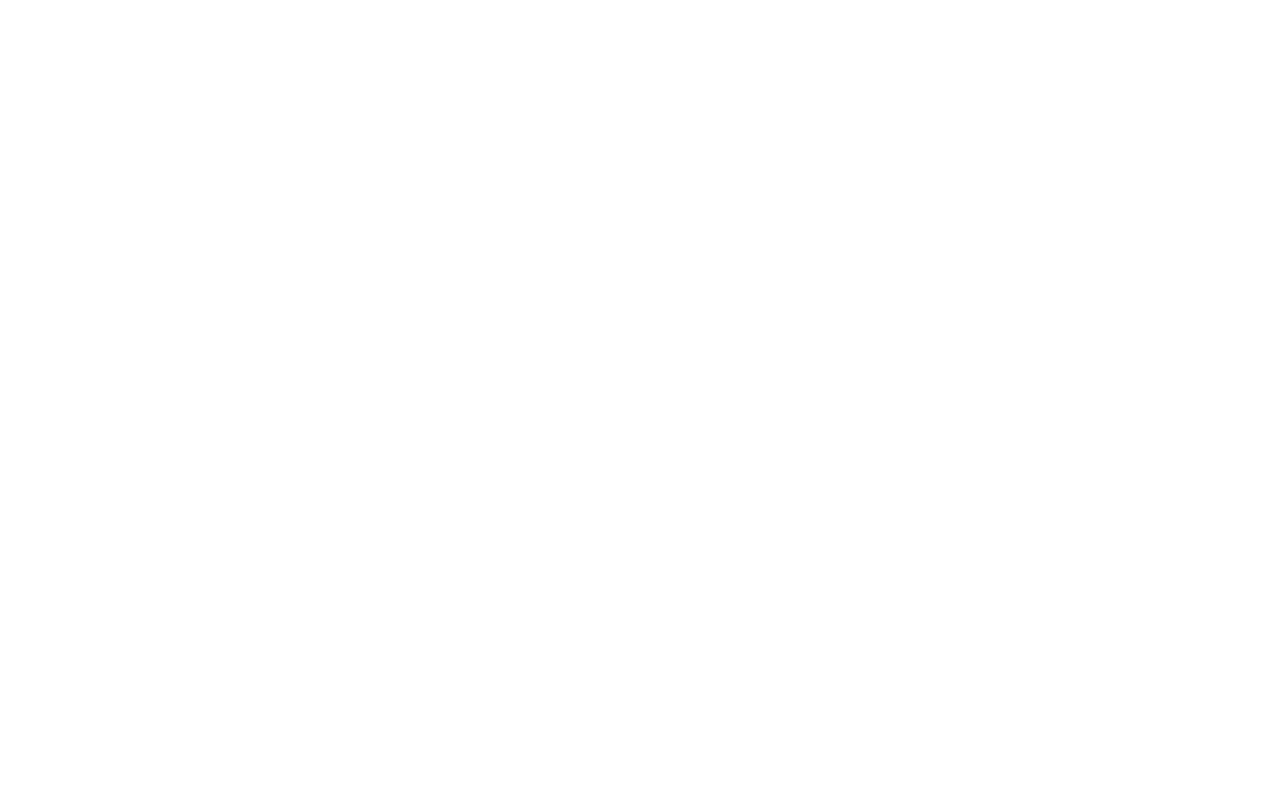
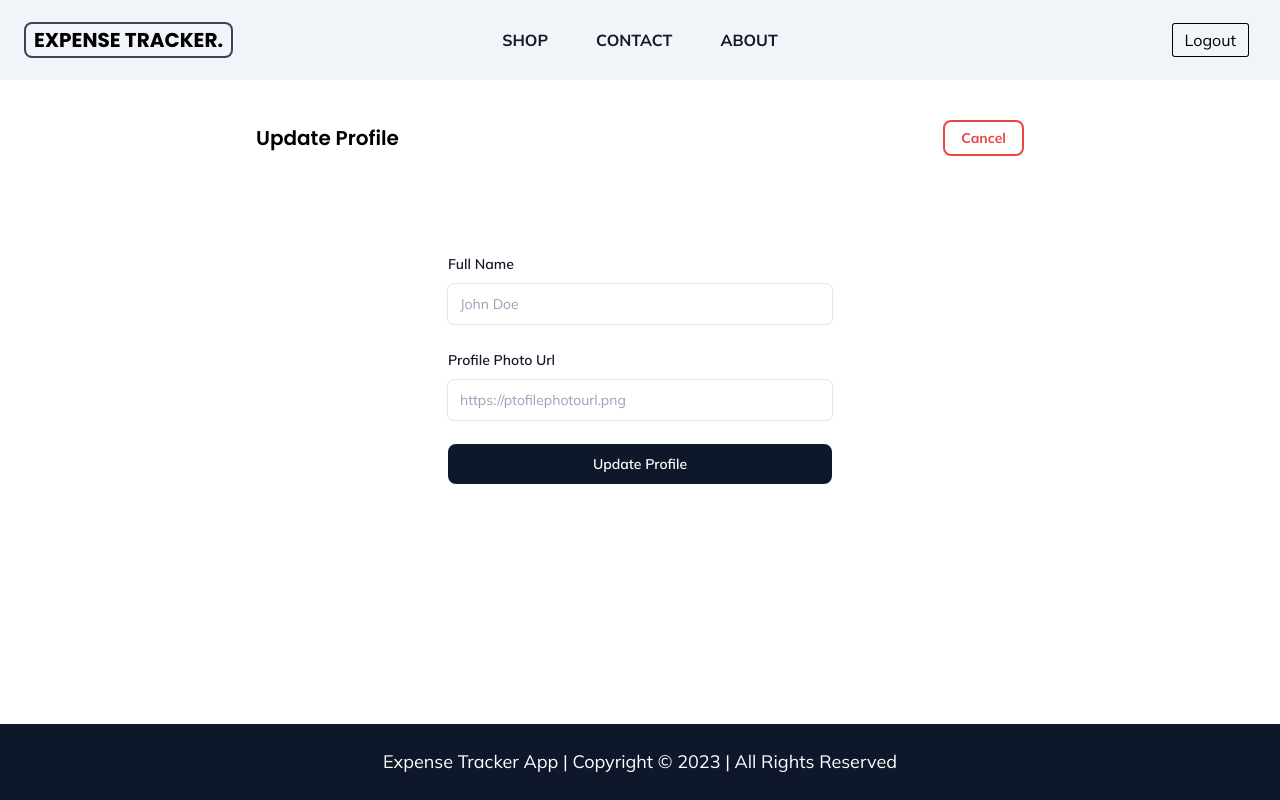
Before and after one commit to shubhamv387/ReactExpenseFullStackApp, a React (Vite) app: page /profile/update in a window 1280 px wide. Before the commit this address had no page. Built offline with nearby package versions, Linux system fonts and the light colour scheme; sample sign-in values are in the browser's storage.

Commit message:
added profile update page

```diff
--- a/package.json
+++ b/package.json
@@ -12,6 +12,7 @@
   "dependencies": {
     "@headlessui/react": "^1.7.17",
     "@heroicons/react": "^2.0.18",
+    "axios": "^1.6.2",
     "dotenv": "^16.3.1",
     "headlessui": "^0.0.0",
     "react": "^18.2.0",
--- a/src/App.jsx
+++ b/src/App.jsx
@@ -1,5 +1,5 @@
 import './App.css';
-import { Routes, Route } from 'react-router-dom';
+import { Routes, Route, Navigate } from 'react-router-dom';
 import RootLayout from './components/RootLayout';
 import Home from './pages/Home';
 import Login from './pages/Login';
@@ -7,17 +7,53 @@ import Register from './pages/Register';
 import Shop from './pages/Shop';
 import About from './pages/About';
 import Contact from './pages/Contact';
+import { useContext } from 'react';
+import AuthContext from './store/auth-context';
+import UpdateProfile from './pages/profile/UpdateProfile';
+import Profile from './pages/profile/Profile';
+import NotFound from './pages/NotFound';
 
 function App() {
+  const authCtx = useContext(AuthContext);
+
+  const ProtectedRoute = ({ element }) => {
+    if (authCtx.isLoggedIn) {
+      return element;
+    } else {
+      Navigate({ to: '/login' });
+      return null;
+    }
+  };
+
+  const LoggedInRoute = ({ element }) => {
+    if (!authCtx.isLoggedIn) {
+      return element;
+    } else {
+      Navigate({ to: '/' });
+      return null;
+    }
+  };
+
   return (
     <Routes>
       <Route path='/' element={<RootLayout />}>
         <Route index element={<Home />} />
-        <Route path='/login' element={<Login />} />
-        <Route path='/register' element={<Register />} />
+        <Route path='/login' element={<LoggedInRoute element={<Login />} />} />
+        <Route
+          path='/register'
+          element={<LoggedInRoute element={<Register />} />}
+        />
         <Route path='/shop' element={<Shop />} />
         <Route path='/about' element={<About />} />
         <Route path='/contact' element={<Contact />} />
+        <Route path='/profile'>
+          <Route index element={<ProtectedRoute element={<Profile />} />} />
+          <Route
+            path='update'
+            element={<ProtectedRoute element={<UpdateProfile />} />}
+          />
+        </Route>
+        <Route path='*' element={<NotFound />} />
       </Route>
     </Routes>
   );
--- a/src/components/Header.jsx
+++ b/src/components/Header.jsx
@@ -2,7 +2,7 @@ import NavBar from './NavBar';
 
 const Header = () => {
   return (
-    <header className='wrapper bg-slate-100'>
+    <header className='wrapper bg-slate-100 h-[80px]'>
       <NavBar />
     </header>
   );
--- a/src/components/NavBar.jsx
+++ b/src/components/NavBar.jsx
@@ -1,11 +1,26 @@
-import { useState } from 'react';
+import { useContext, useState } from 'react';
 import { Dialog } from '@headlessui/react';
 import { Bars3Icon, XMarkIcon } from '@heroicons/react/24/outline';
 import { navigation } from '../constents/index';
-import { Link, NavLink } from 'react-router-dom';
+import { Link, NavLink, useLocation, useNavigate } from 'react-router-dom';
+import AuthContext from '../store/auth-context';
 
 const NavBar = () => {
   const [mobileMenuOpen, setMobileMenuOpen] = useState(false);
+
+  const navigate = useNavigate();
+
+  const { pathname } = useLocation();
+
+  const isProfileUpdatePage = pathname === '/profile/update';
+
+  const authCtx = useContext(AuthContext);
+
+  const logoutHandler = () => {
+    authCtx.logout();
+    navigate('/login');
+  };
+
   return (
     <div className='container inset-x-0 top-0 z-50'>
       <nav
@@ -47,12 +62,40 @@ const NavBar = () => {
         </div>
 
         <div className='hidden lg:flex lg:flex-1 lg:justify-end'>
+          {!authCtx.isLoggedIn ? (
             <NavLink
               to='/login'
               className='text-sm font-semibold leading-6 text-gray-900'
             >
               Log in <span aria-hidden='true'>&rarr;</span>
             </NavLink>
+          ) : !authCtx.isProfileCompleted ? (
+            <div className='px-4 py-1 rounded-xl italic bg-[#E8DBDB] w-fit'>
+              {isProfileUpdatePage ? (
+                <p className='mb-0 inline me-1'>
+                  Your Profile is{' '}
+                  <span className='inline-block font-bold'>64%</span> complete.
+                  A complete profile has <br /> higher chance of landing a job.
+                </p>
+              ) : (
+                <p className='mb-0 inline me-1'>Your Profile is Incomplete</p>
+              )}
+              <Link
+                to={'/profile/update'}
+                className='text-blue-600 font-bold transition-all'
+              >
+                Complete now
+              </Link>
+            </div>
+          ) : (
+            <button
+              className='ring-1 ring-black hover:ring-red-500 hover:bg-red-500 hover:text-white transition-all px-3 py-1 rounded-sm'
+              type='button'
+              onClick={logoutHandler}
+            >
+              Logout
+            </button>
+          )}
         </div>
       </nav>
 
@@ -101,6 +144,7 @@ const NavBar = () => {
                 ))}
               </div>
               <div className='py-6'>
+                {!authCtx.isLoggedIn ? (
                   <NavLink
                     to='/login'
                     onClick={() => setMobileMenuOpen(false)}
@@ -108,6 +152,9 @@ const NavBar = () => {
                   >
                     Log in <span aria-hidden='true'>&rarr;</span>
                   </NavLink>
+                ) : (
+                  <button type='button'>Logout</button>
+                )}
               </div>
             </div>
           </div>
--- a/src/pages/Home.jsx
+++ b/src/pages/Home.jsx
@@ -1,6 +1,6 @@
 const Home = () => {
   return (
-    <div className='py-20'>
+    <div className='py-20 flex flex-col items-center gap-10'>
       <h1 className='text-3xl font-bold'>Welcome to expense tracker app!!!</h1>
     </div>
   );
--- a/src/pages/Login.jsx
+++ b/src/pages/Login.jsx
@@ -25,13 +25,6 @@ const Auth = () => {
     }
     if (enteredPassword.length < 6)
       return alert('password must be of 6 characters!');
-
-    const formData = {
-      email: enteredEmail,
-      password: enteredPassword,
-    };
-
-    console.log(formData);
 
     setIsLoading(true);
 
@@ -63,6 +56,10 @@ const Auth = () => {
       }
 
       authCtx.login(data.idToken);
+
+      if (data.displayName.length > 0) authCtx.setIsProfileCompleted(true);
+      else authCtx.setIsProfileCompleted(false);
+
       navigate('/');
 
       emailInputRef.current.value = '';
--- /dev/null
+++ b/src/pages/NotFound.jsx
@@ -0,0 +1,5 @@
+const NotFound = () => {
+  return <h1 className='text-3xl font-semibold mt-5'>Page Not Found</h1>;
+};
+
+export default NotFound;
--- a/src/pages/Register.jsx
+++ b/src/pages/Register.jsx
@@ -77,6 +77,7 @@ const Auth = () => {
       }
 
       authCtx.login(data.idToken);
+      authCtx.setIsProfileCompleted(false);
 
       navigate('/');
 
--- /dev/null
+++ b/src/pages/profile/Profile.jsx
@@ -0,0 +1,5 @@
+const Profile = () => {
+  return <div>Profile</div>;
+};
+
+export default Profile;
--- /dev/null
+++ b/src/pages/profile/UpdateProfile.jsx
@@ -0,0 +1,101 @@
+import { useNavigate } from 'react-router-dom';
+import Input from '../../components/UI/Input';
+import { useContext, useRef } from 'react';
+import AuthContext from '../../store/auth-context';
+import axios from 'axios';
+
+const UpdateProfile = () => {
+  const authCtx = useContext(AuthContext);
+  const navigate = useNavigate();
+
+  const fullNameInputRef = useRef();
+  const profileImgUrlInputRef = useRef();
+
+  const submitFormHandler = async (e) => {
+    e.preventDefault();
+
+    const enteredFullName = fullNameInputRef.current.value.trim();
+    const enteredProfileImgUrl = profileImgUrlInputRef.current.value.trim();
+
+    if (enteredFullName.length < 1 || enteredProfileImgUrl < 1)
+      return alert('All fields are required!');
+
+    // const imgExtension = new Set(['png', 'jpg', 'jpeg', 'webp']);
+    // const photoUrlExtension = enteredProfileImgUrl.split('.');
+
+    // if (imgExtension.has(photoUrlExtension[photoUrlExtension.length - 1])) {
+    //   console.log(enteredProfileImgUrl);
+    // } else return alert('file format does not supports!');
+
+    const formData = {
+      idToken: authCtx.token,
+      displayName: enteredFullName,
+      photoUrl: enteredProfileImgUrl,
+      returnSecureToken: true,
+    };
+
+    try {
+      const { data } = await axios.post(
+        `https://identitytoolkit.googleapis.com/v1/accounts:update?key=${
+          import.meta.env.VITE_FIREBASE_API_KEY
+        }`,
+        formData
+      );
+
+      console.log(data);
+      alert('Profile updated!');
+      authCtx.setIsProfileCompleted(true);
+
+      fullNameInputRef.current.value = '';
+      profileImgUrlInputRef.current.value = '';
+    } catch (error) {
+      const errMsg = error.response.data.error.message || error.message;
+      alert(errMsg);
+      console.log(error);
+    }
+  };
+
+  return (
+    <div className='flex flex-col h-full gap-4 items-center justify-between container px-6 m-10'>
+      <div className='flex justify-between items-center w-full max-w-3xl'>
+        <h1 className='text-xl font-semibold inline-block'>Update Profile</h1>
+        <button
+          onClick={() => navigate(-1)}
+          className='inline-flex justify-center rounded-lg text-sm font-bold py-1.5 px-4 border-2 text-red-500 border-red-500 hover:border-red-700 hover:bg-red-700 hover:text-white w-fit'
+        >
+          <span>Cancel</span>
+        </button>
+      </div>
+      <form onSubmit={submitFormHandler} className='w-full max-w-sm mt-20'>
+        <Input
+          label={'Full Name'}
+          input={{
+            type: 'text',
+            name: 'fullName',
+            ref: fullNameInputRef,
+            id: 'fullName',
+            placeholder: 'John Doe',
+          }}
+        />
+        <Input
+          label={'Profile Photo Url'}
+          input={{
+            type: 'text',
+            name: 'profileImgUrl',
+            ref: profileImgUrlInputRef,
+            id: 'profileImgUrl',
+            placeholder: 'https://ptofilephotourl.png',
+          }}
+        />
+        <button
+          type='submit'
+          className='inline-flex justify-center rounded-lg text-sm font-semibold py-2.5 px-4 bg-slate-900 text-white hover:bg-slate-700 w-full'
+        >
+          <span>Update Profile</span>
+        </button>
+      </form>
+    </div>
+  );
+};
+
+export default UpdateProfile;
--- a/src/store/auth-context.jsx
+++ b/src/store/auth-context.jsx
@@ -3,30 +3,44 @@ import React, { useState } from 'react';
 const AuthContext = React.createContext({
   token: null,
   isLoggedIn: false,
+  isProfileCompleted: false,
+  setIsProfileCompleted: (boolean) => {},
   login: (token) => {},
   logout: () => {},
 });
 
 export const AuthProvider = (props) => {
   const initialToken = localStorage.getItem('token');
+  const initialIsProfileCompleted = localStorage.getItem('isProfileCompleted');
 
   const [token, setToken] = useState(initialToken);
+  const [isProfileCompleted, setIsProfileCompleted] = useState(
+    JSON.parse(initialIsProfileCompleted)
+  );
 
   const userIsLoggedIn = !!token;
 
   const loginHandler = (token) => {
-    localStorage.getItem('token', token);
+    localStorage.setItem('token', token);
     setToken(token);
+  };
+
+  const profileUpdateHandler = (boolean) => {
+    localStorage.setItem('isProfileCompleted', JSON.stringify(boolean));
+    setIsProfileCompleted(boolean);
   };
 
   const logoutHandler = () => {
     localStorage.removeItem('token');
+    localStorage.removeItem('isProfileCompleted');
     setToken(null);
   };
 
   const authContext = {
     token: token,
     isLoggedIn: userIsLoggedIn,
+    isProfileCompleted: isProfileCompleted,
+    setIsProfileCompleted: profileUpdateHandler,
     login: loginHandler,
     logout: logoutHandler,
   };
```
Also changed, not shown: 1 other file (tests, documents, lock files or other folders). Lines whose indentation alone changed are shown as unchanged.
